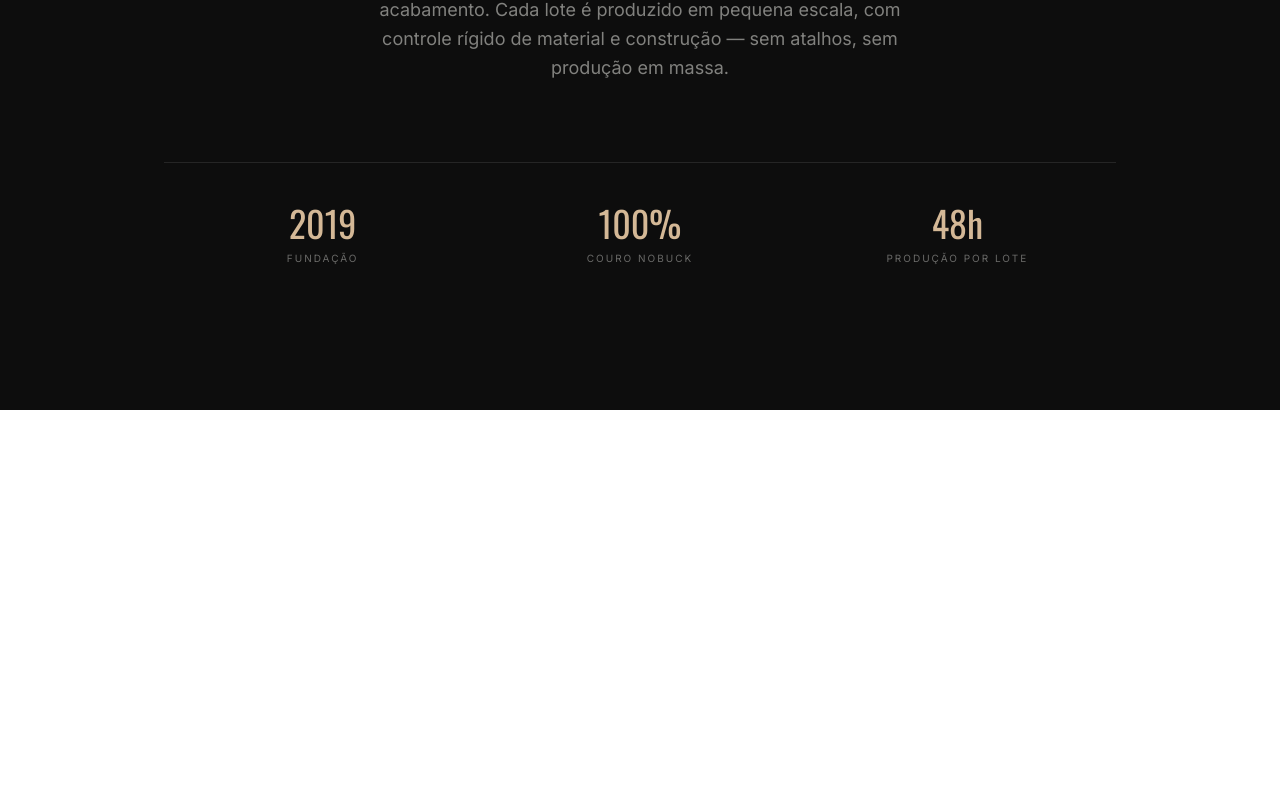
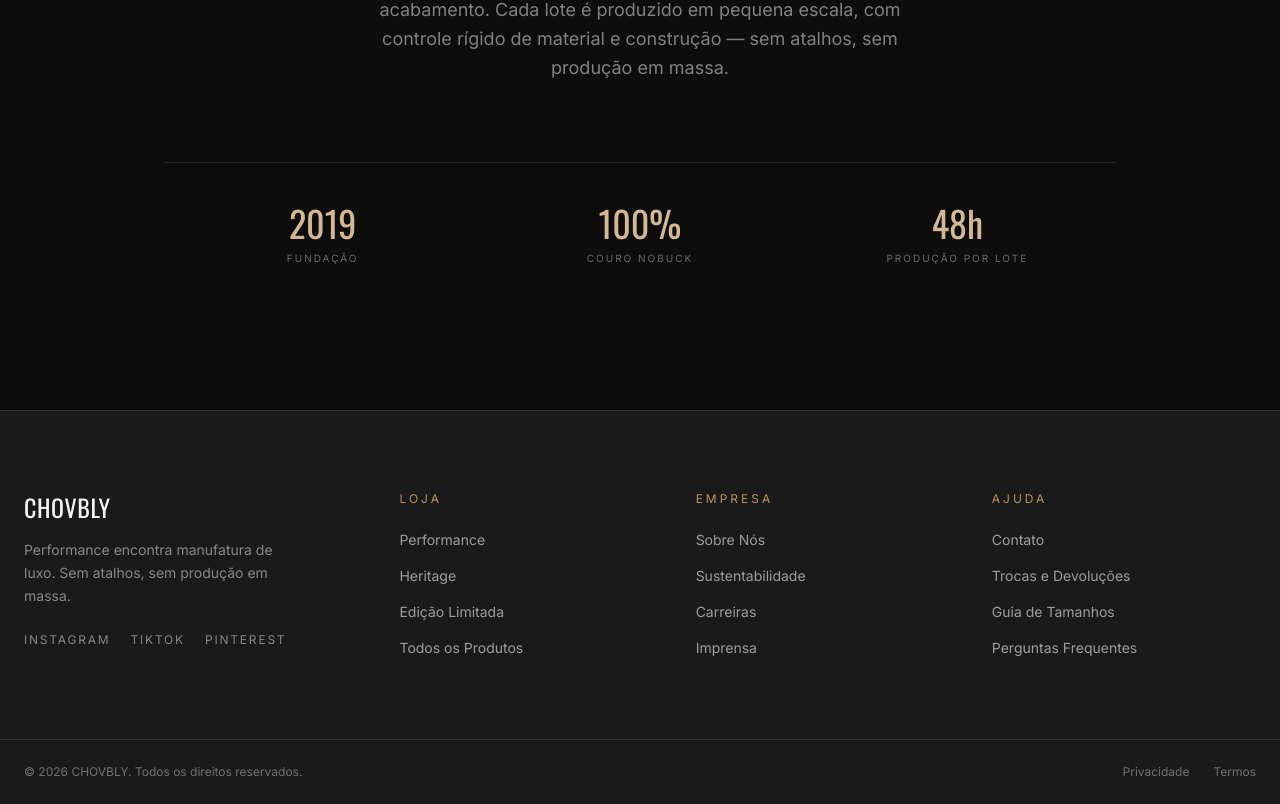
Before and after one commit to euluciano2222-cmyk/chovbly, a React (Vite) app: page / in a window 1280 px wide. Shown: the part 4549-5353 px from the top of the page. Before the commit the page ends 4959 px from the top, so only its background shows below. Built offline with nearby package versions, Linux system fonts and the light colour scheme.

Commit message:
Adiciona Footer

```diff
--- a/src/App.tsx
+++ b/src/App.tsx
@@ -2,6 +2,7 @@
 import FeaturedProducts from './components/sections/FeaturedProducts'
 import Categories from './components/sections/Categories'
 import AboutBrand from './components/sections/AboutBrand'
+import Footer from './components/sections/Footer'
 
 function App() {
   return (
@@ -10,6 +11,7 @@
       <FeaturedProducts />
       <Categories />
       <AboutBrand />
+      <Footer />
     </>
   )
 }
--- /dev/null
+++ b/src/components/sections/Footer.tsx
@@ -0,0 +1,94 @@
+const LINK_COLUMNS = [
+  {
+    id: 1,
+    title: 'Loja',
+    links: ['Performance', 'Heritage', 'Edição Limitada', 'Todos os Produtos'],
+  },
+  {
+    id: 2,
+    title: 'Empresa',
+    links: ['Sobre Nós', 'Sustentabilidade', 'Carreiras', 'Imprensa'],
+  },
+  {
+    id: 3,
+    title: 'Ajuda',
+    links: ['Contato', 'Trocas e Devoluções', 'Guia de Tamanhos', 'Perguntas Frequentes'],
+  },
+];
+
+const SOCIAL_LINKS = ['Instagram', 'TikTok', 'Pinterest'];
+
+export default function Footer() {
+  const year = new Date().getFullYear();
+
+  return (
+    <footer className="bg-surface text-offwhite border-t border-white/10">
+      <div className="max-w-[1400px] mx-auto px-6 py-20">
+        <div className="grid grid-cols-1 lg:grid-cols-[1.3fr_1fr_1fr_1fr] gap-12 lg:gap-8">
+          {/* Brand column */}
+          <div>
+            <p className="font-display uppercase text-2xl tracking-wide">CHOVBLY</p>
+            <p className="font-body text-offwhite/50 text-sm mt-4 max-w-[260px] leading-relaxed">
+              Performance encontra manufatura de luxo. Sem atalhos, sem produção em massa.
+            </p>
+            <div className="flex gap-5 mt-6">
+              {SOCIAL_LINKS.map((social) => (
+                <a
+                  key={social}
+                  href="#"
+                  className="font-body text-xs tracking-[0.15em] uppercase text-offwhite/50 hover:text-accent transition-colors duration-300"
+                >
+                  {social}
+                </a>
+              ))}
+            </div>
+          </div>
+
+          {/* Link columns */}
+          {LINK_COLUMNS.map((column) => (
+            <div key={column.id}>
+              <p className="font-body text-xs tracking-[0.25em] uppercase text-accent mb-5">
+                {column.title}
+              </p>
+              <ul className="space-y-3">
+                {column.links.map((link) => (
+                  <li key={link}>
+                    <a
+                      href="#"
+                      className="font-body text-sm text-offwhite/60 hover:text-offwhite transition-colors duration-300"
+                    >
+                      {link}
+                    </a>
+                  </li>
+                ))}
+              </ul>
+            </div>
+          ))}
+        </div>
+      </div>
+
+      {/* Bottom bar */}
+      <div className="border-t border-white/10">
+        <div className="max-w-[1400px] mx-auto px-6 py-6 flex flex-col sm:flex-row items-center justify-between gap-4">
+          <p className="font-body text-xs text-offwhite/40">
+            © {year} CHOVBLY. Todos os direitos reservados.
+          </p>
+          <div className="flex gap-6">
+            <a
+              href="#"
+              className="font-body text-xs text-offwhite/40 hover:text-offwhite/70 transition-colors duration-300"
+            >
+              Privacidade
+            </a>
+            <a
+              href="#"
+              className="font-body text-xs text-offwhite/40 hover:text-offwhite/70 transition-colors duration-300"
+            >
+              Termos
+            </a>
+          </div>
+        </div>
+      </div>
+    </footer>
+  );
+}
```
